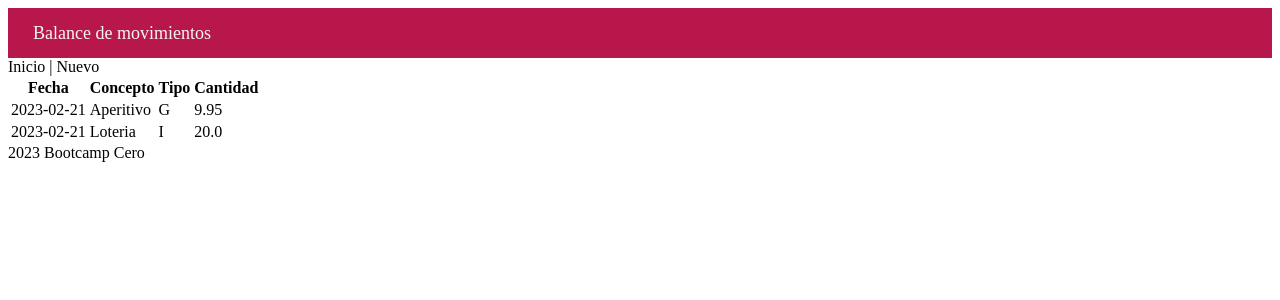
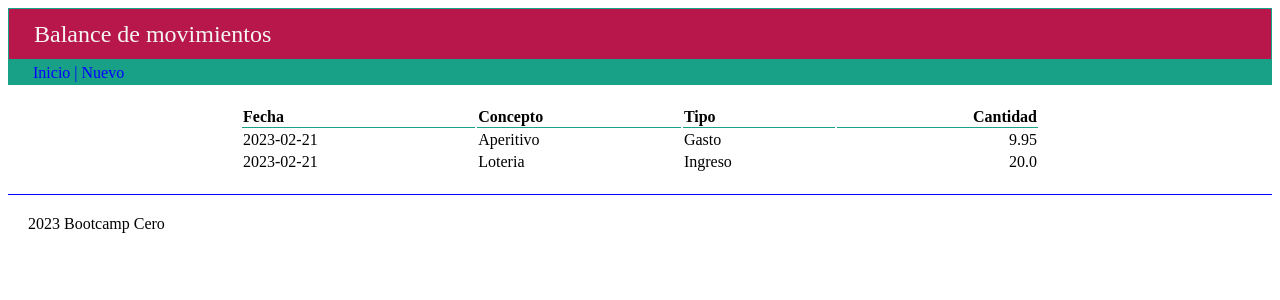
Before and after one commit to IngDavidJimenez/flask_clasico, a Flask app: page / in a window 1280 px wide. Shown: the top 300 px of the page. Run offline with Flask 2, Linux system fonts and the light colour scheme.

Commit message:
feat: avance ccs pagina inicio

```diff
--- a/balance/models.py
+++ b/balance/models.py
@@ -29,5 +29,5 @@ class ListaMovimientos:
         with open(RUTA_FICHERO,'r') as fichero:
             reader= csv.DictReader(fichero)
             for fila in reader:
-                print(fila['fecha'],fila['concepto'],fila['ingreso_gasto'],fila['cantidad'])
+                #print(fila['fecha'],fila['concepto'],fila['ingreso_gasto'],fila['cantidad'])
                 self.lista_movimientos.append(fila)
--- a/balance/static/css/styles.css
+++ b/balance/static/css/styles.css
@@ -2,8 +2,47 @@ header {
     background-color: #b8174c;
     color: whitesmoke;
     height: 50px;
-    font-size:large;
+    font-size: x-large;
     line-height: 50px;
+    padding-left: 25px;
+    border: solid thin #19a187;
+
+}
+nav {
+    background-color: #19a187;
+    color: blue;
+    height: 25px;
+    font-size: medium;
+    line-height: 25px;
     padding-left: 25px;
 
 }
+
+main{
+
+    max-width:800px;
+    margin:auto;
+    padding: 20px;
+
+}
+
+table.paper{
+    width: 100%;
+}
+.titulo-tab {
+    border-bottom: solid thin #19a187;
+    text-align: left;
+    text-decoration-style:wavy;
+}
+.pie-pagina {
+    padding: 20px;
+    border-top: solid thin blue;
+}
+.numero{
+    text-align: right;
+}
+.lista-vacia{
+    text-align: center;
+    padding: 20px;
+    color: #777;
+}
--- a/balance/templates/inicio.html
+++ b/balance/templates/inicio.html
@@ -30,22 +30,37 @@
     <nav>
         Inicio | Nuevo
     </nav>
-    <table class="lista">
+
+    <main>
+        <table class="paper">
             <tr>
-            <th>Fecha</th>
-            <th>Concepto</th>
-            <th>Tipo</th>
-            <th>Cantidad</th>
+                <th class="titulo-tab">Fecha</th>
+                <th class="titulo-tab">Concepto</th>
+                <th class="titulo-tab">Tipo</th>
+                <th class="titulo-tab numero">Cantidad</th>
             </tr>
+            {% if movimientos %}
                 {% for movimiento in movimientos %}
                 <tr>
                     <td>{{ movimiento.fecha }}</td>
                     <td>{{ movimiento.concepto }}</td>
-            <td>{{ movimiento.ingreso_gasto }}</td>
-            <td>{{ movimiento.cantidad }}</td>
+                    <td>
+                        {% if movimiento.ingreso_gasto == 'I' %}
+                        Ingreso
+                        {% else %}
+                        Gasto
+                        {% endif %}
+                    </td>
+                    <td class="numero">{{ movimiento.cantidad }}</td>
                 </tr>
                 {% endfor %}
+            {%else%}
+                <tr>
+                    <td colspan="4" class="lista-vacia">No hay movimientos para mostrar</td>
+                </tr>
+            {%endif%}
         </table>
-    <footer>2023 Bootcamp Cero</footer>
+    </main>
+    <footer class="pie-pagina">2023 Bootcamp Cero</footer>
 </body>
 </html>
```
Lines whose indentation alone changed are shown as unchanged.
